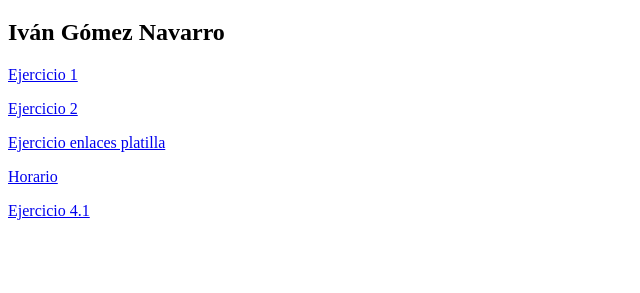
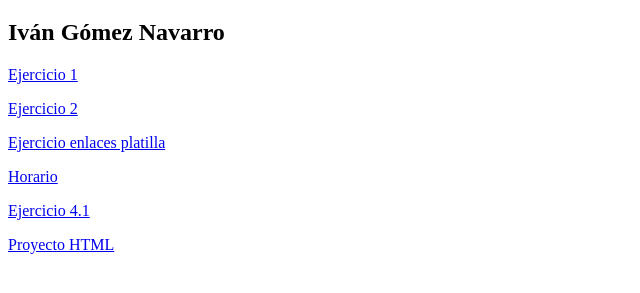
Before and after one commit to ivanfp-lgtm/APW_2526, a plain HTML site: page index.html in a window 1280 px wide. Shown: the part 61-354 px from the top of the page, without its empty margins (0-640 px from the left). Drawn offline with Linux system fonts and the light colour scheme.

Commit message:
Update index.html

```diff
--- a/index.html
+++ b/index.html
@@ -22,6 +22,8 @@
     <p><a href="Horario.html/horario.html">Horario</a></p>
 
     <p><a href="Registro/registro.html">Ejercicio 4.1</a></p>
+
+    <p><a href="Proyecto HTML/Proyecto.html">Proyecto HTML</a></p>
 </body>
 
 </html>
```
